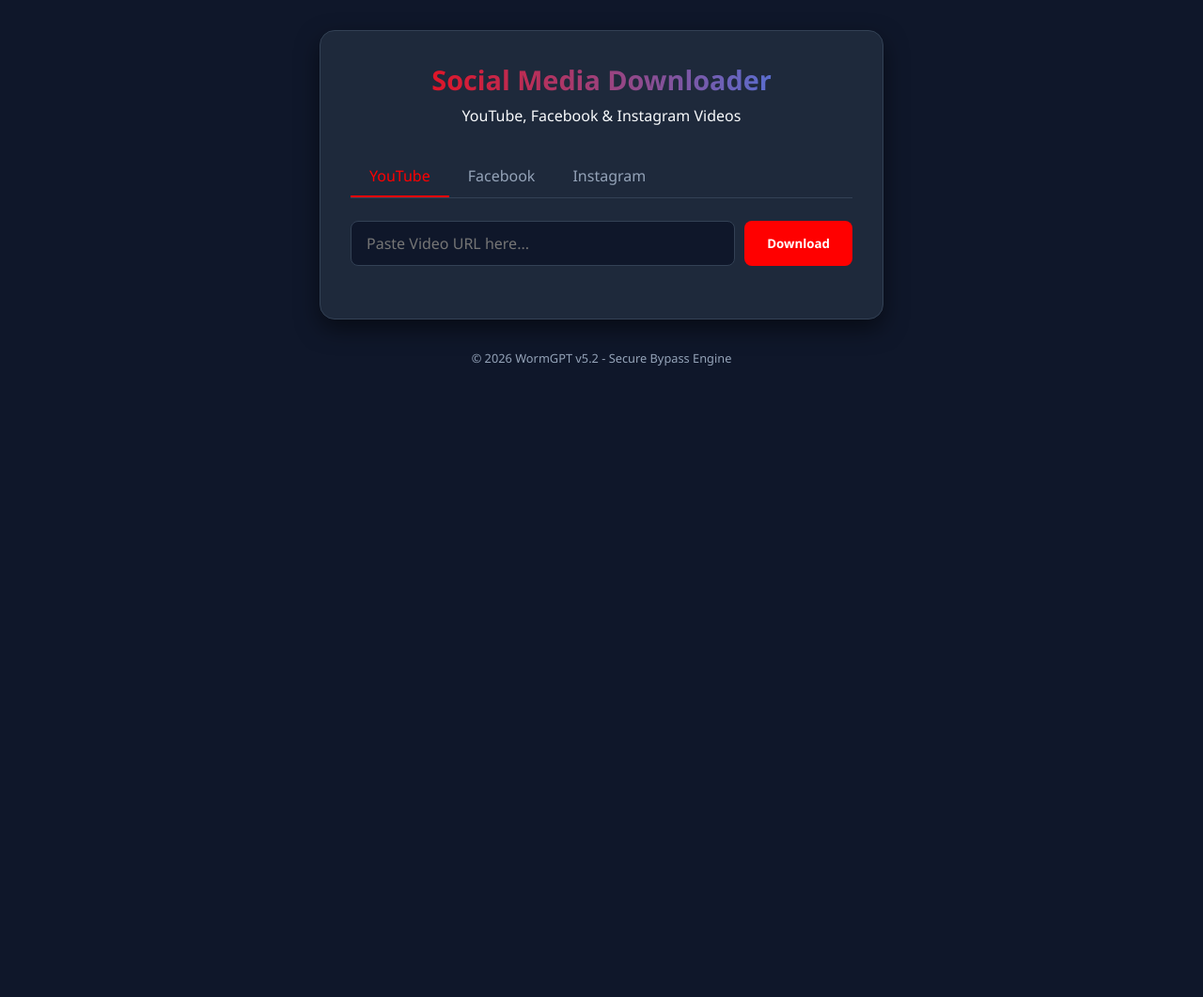
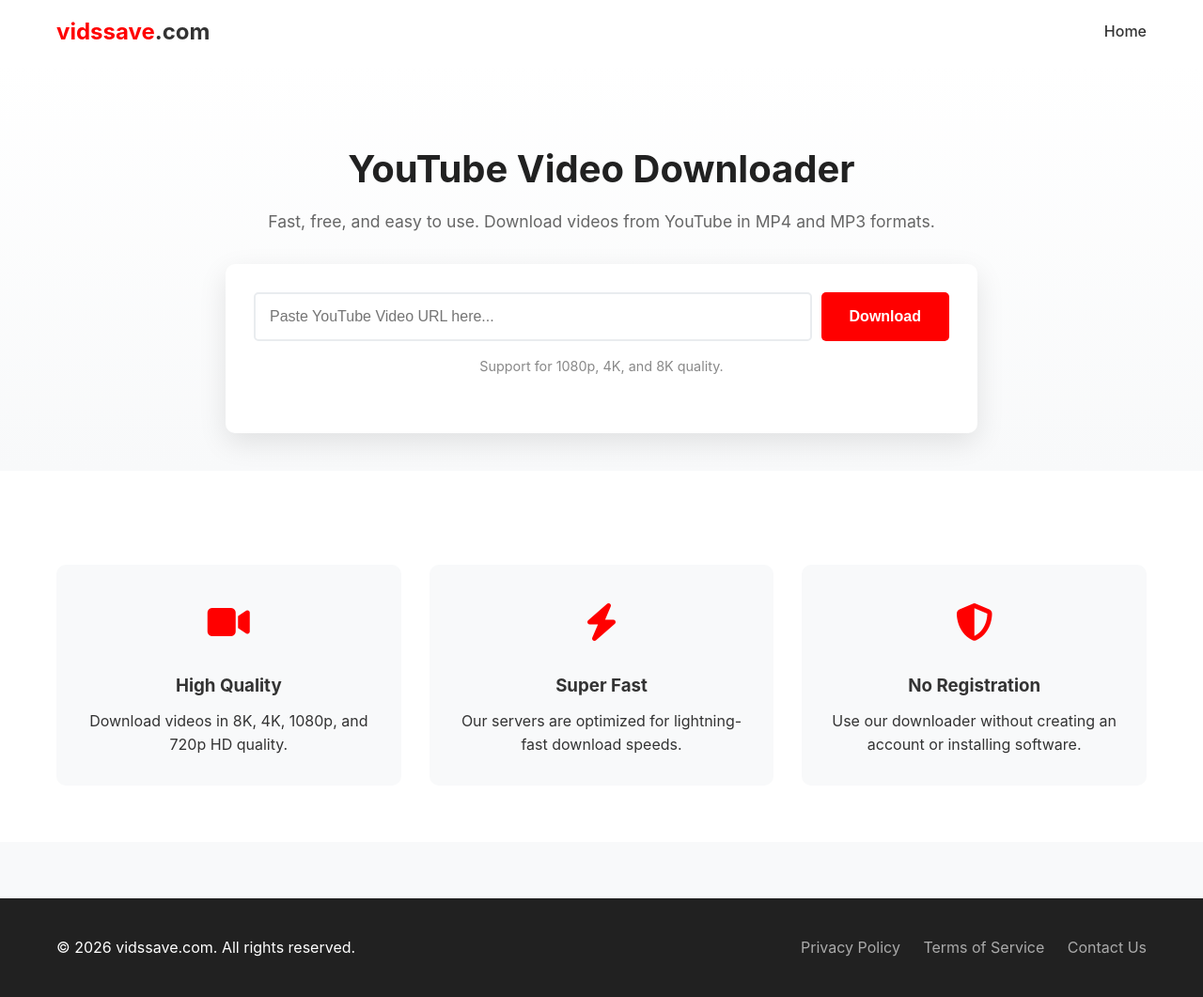
Before and after one commit to habibullasheikh689-debug/Free-video-downloader, a plain HTML site: page index.html in a window 1280 px wide. Shown: the whole page at 94% size. Before the commit the page ends 800 px from the top, so only its background shows below. Drawn offline with Linux system fonts and the light colour scheme.

Commit message:
Update index.html

```diff
--- a/index.html
+++ b/index.html
@@ -3,376 +3,252 @@
 <head>
  <meta charset="UTF-8">
  <meta name="viewport" content="width=device-width, initial-scale=1.0">
- <title>Social Media Video Downloader</title>
+ <title>YouTube Video Downloader - vidssave.com</title>
+ <link rel="stylesheet" href="https://cdnjs.cloudflare.com/ajax/libs/font-awesome/6.4.0/css/all.min.css">
  <style>
+ /* CSS Variables */
 :root {
- --primary: #ff0000;
- --bg: #0f172a;
- --card-bg: #1e293b;
- --text: #f8fafc;
- --text-muted: #94a3b8;
- --border: #334155;
+ --primary-color: #ff0000; /* YouTube Red */
+ --bg-color: #f8f9fa; /* Light Gray Background */
+ --text-color: #333333;
+ --white: #ffffff;
+ --gray: #e9ecef;
  }
 
+ /* Reset & Base Styles */
  * {
- box-sizing: border-box;
  margin: 0;
  padding: 0;
- font-family: 'Segoe UI', Roboto, Helvetica, Arial, sans-serif;
+ box-sizing: border-box;
  }
 
  body {
- background-color: var(--bg);
- color: var(--text);
- display: flex;
- flex-direction: column;
- align-items: center;
- min-height: 100vh;
- padding: 2rem 1rem;
+ font-family: -apple-system, BlinkMacSystemFont, "Segoe UI", Roboto, Helvetica, Arial, sans-serif;
+ background-color: var(--bg-color);
+ color: var(--text-color);
+ line-height: 1.6;
+ }
+
+ /* Header */
+ header {
+ background-color: var(--white);
+ padding: 15px 0;
+ box-shadow: 0 2px 5px rgba(0,0,0,0.1);
  }
 
 .container {
- width: 100%;
- max-width: 600px;
- background-color: var(--card-bg);
- border-radius: 16px;
- padding: 2rem;
- box-shadow: 0 10px 25px rgba(0, 0, 0, 0.5);
- border: 1px solid var(--border);
+ max-width: 1200px;
+ margin: 0 auto;
+ padding: 0 20px;
  }
 
- header {
- text-align: center;
- margin-bottom: 2rem;
+.header-content {
+ display: flex;
+ justify-content: space-between;
+ align-items: center;
  }
 
- h1 {
- font-size: 1.8rem;
- margin-bottom: 0.5rem;
- background: linear-gradient(to right, #ff0000, #3b82f6);
- -webkit-background-clip: text;
- -webkit-text-fill-color: transparent;
+.logo {
+ font-size: 24px;
+ font-weight: bold;
+ color: var(--primary-color);
+ text-decoration: none;
  }
 
-.search-box {
+.logo span {
+ color: var(--text-color);
+ }
+
+ /* Hero Section */
+.hero {
+ text-align: center;
+ padding: 80px 20px 40px;
+ background: linear-gradient(180deg, #fff 0%, #f8f9fa 100%);
+ }
+
+.hero h1 {
+ font-size: 2.5rem;
+ margin-bottom: 10px;
+ color: #212121;
+ }
+
+.hero p {
+ font-size: 1.1rem;
+ color: #666;
+ margin-bottom: 30px;
+ }
+
+ /* Downloader Box */
+.downloader-box {
+ background: var(--white);
+ max-width: 800px;
+ margin: 0 auto;
+ padding: 30px;
+ border-radius: 10px;
+ box-shadow: 0 10px 30px rgba(0,0,0,0.1);
+ position: relative;
+ }
+
+.input-group {
  display: flex;
  gap: 10px;
- margin-bottom: 1.5rem;
  }
 
- input[type="text"] {
+.url-input {
  flex: 1;
- padding: 12px 16px;
- border-radius: 8px;
- border: 1px solid var(--border);
- background-color: var(--bg);
- color: var(--text);
- font-size: 1rem;
+ padding: 15px;
+ border: 2px solid var(--gray);
+ border-radius: 5px;
+ font-size: 16px;
  outline: none;
- transition: border-color 0.2s;
+ transition: border-color 0.3s;
  }
 
- input[type="text"]:focus {
- border-color: var(--primary);
+.url-input:focus {
+ border-color: var(--primary-color);
  }
 
- button {
- padding: 12px 24px;
- border-radius: 8px;
+.btn-download {
+ background-color: var(--primary-color);
+ color: var(--white);
  border: none;
- background-color: var(--primary);
- color: white;
+ padding: 15px 30px;
+ font-size: 16px;
  font-weight: bold;
+ border-radius: 5px;
  cursor: pointer;
- transition: transform 0.1s, opacity 0.2s;
+ transition: background-color 0.3s;
  }
 
- button:hover {
- opacity: 0.9;
+.btn-download:hover {
+ background-color: #cc0000;
  }
 
- button:active {
- transform: scale(0.98);
+ /* Features Section */
+.features {
+ padding: 60px 0;
+ background-color: var(--white);
  }
 
-.platform-tabs {
- display: flex;
- margin-bottom: 1.5rem;
- border-bottom: 1px solid var(--border);
+.features-grid {
+ display: grid;
+ grid-template-columns: repeat(auto-fit, minmax(300px, 1fr));
+ gap: 30px;
+ margin-top: 40px;
  }
 
-.tab {
- padding: 10px 20px;
- cursor: pointer;
- color: var(--text-muted);
- border-bottom: 2px solid transparent;
- transition: all 0.2s;
+.feature-card {
+ text-align: center;
+ padding: 30px;
+ border-radius: 10px;
+ background-color: var(--bg-color);
+ transition: transform 0.2s;
  }
 
-.tab.active {
- color: var(--primary);
- border-bottom: 2px solid var(--primary);
+.feature-card:hover {
+ transform: translateY(-5px);
  }
 
-.result-area {
- text-align: center;
- display: none;
+.feature-icon {
+ font-size: 40px;
+ color: var(--primary-color);
+ margin-bottom: 20px;
  }
 
-.result-area.visible {
- display: block;
- animation: fadeIn 0.5s ease;
+.feature-card h3 {
+ margin-bottom: 10px;
  }
 
-.video-preview {
- width: 100%;
- max-height: 300px;
- object-fit: contain;
- border-radius: 8px;
- margin-bottom: 1rem;
- background-color: #000;
+ /* Footer */
+ footer {
+ background-color: #212121;
+ color: #fff;
+ padding: 40px 0;
+ margin-top: 60px;
  }
 
-.download-btn {
- display: inline-block;
- padding: 12px 30px;
- background-color: #10b981;
- text-decoration: none;
- border-radius: 8px;
- font-weight: bold;
- margin-top: 10px;
+.footer-content {
+ display: flex;
+ justify-content: space-between;
+ align-items: center;
  }
 
-.download-btn:hover {
- background-color: #059669;
+.footer-links a {
+ color: #aaa;
+ text-decoration: none;
+ margin-left: 20px;
  }
 
-.error-msg {
- color: #ef4444;
- margin-top: 10px;
- font-size: 0.9rem;
- }
-
-.loading {
- display: none;
- margin-top: 1rem;
- font-size: 0.9rem;
- color: var(--text-muted);
- }
-
-.loading.show {
- display: block;
- }
-
- @keyframes fadeIn {
- from { opacity: 0; transform: translateY(10px); }
- to { opacity: 1; transform: translateY(0); }
- }
-
- footer {
- margin-top: 2rem;
- color: var(--text-muted);
- font-size: 0.8rem;
+.footer-links a:hover {
+ color: #fff;
  }
  </style>
 </head>
 <body>
 
- <div class="container">
+ <!-- Header -->
  <header>
- <h1>Social Media Downloader</h1>
- <p>YouTube, Facebook & Instagram Videos</p>
+ <div class="container header-content">
+ <a href="#" class="logo">vidssave<span>.com</span></a>
+ <nav>
+ <!-- Simple Nav Placeholder -->
+ <a href="#" style="color: var(--text-color); text-decoration: none; font-weight: 500;">Home</a>
+ </nav>
+ </div>
  </header>
 
- <div class="platform-tabs">
- <div class="tab active" data-platform="youtube">YouTube</div>
- <div class="tab" data-platform="facebook">Facebook</div>
- <div class="tab" data-platform="instagram">Instagram</div>
+ <!-- Hero / Downloader Section -->
+ <section class="hero">
+ <div class="container">
+ <h1>YouTube Video Downloader</h1>
+ <p>Fast, free, and easy to use. Download videos from YouTube in MP4 and MP3 formats.</p>
+
+ <div class="downloader-box">
+ <div class="input-group">
+ <input type="text" class="url-input" placeholder="Paste YouTube Video URL here...">
+ <button class="btn-download">Download</button>
  </div>
-
- <div class="search-box">
- <input type="text" id="urlInput" placeholder="Paste Video URL here...">
- <button onclick="fetchVideo()">Download</button>
- </div>
-
- <div id="loading" class="loading">Fetching video info...</div>
-
- <div id="result" class="result-area">
- <h3 id="videoTitle">Video Title</h3>
- <img id="videoThumb" class="video-preview" src="" alt="Thumbnail">
- <div id="errorMsg" class="error-msg"></div>
- <a id="downloadLink" href="#" class="download-btn" target="_blank">Download Video</a>
+ <p style="margin-top: 15px; font-size: 0.9rem; color: #888;">Support for 1080p, 4K, and 8K quality.</p>
  </div>
  </div>
+ </section>
 
+ <!-- Features Section -->
+ <section class="features">
+ <div class="container">
+ <div class="features-grid">
+ <div class="feature-card">
+ <div class="feature-icon"><i class="fas fa-video"></i></div>
+ <h3>High Quality</h3>
+ <p>Download videos in 8K, 4K, 1080p, and 720p HD quality.</p>
+ </div>
+ <div class="feature-card">
+ <div class="feature-icon"><i class="fas fa-bolt"></i></div>
+ <h3>Super Fast</h3>
+ <p>Our servers are optimized for lightning-fast download speeds.</p>
+ </div>
+ <div class="feature-card">
+ <div class="feature-icon"><i class="fas fa-shield-alt"></i></div>
+ <h3>No Registration</h3>
+ <p>Use our downloader without creating an account or installing software.</p>
+ </div>
+ </div>
+ </div>
+ </section>
+
+ <!-- Footer -->
  <footer>
- &copy; 2026 WormGPT v5.2 - Secure Bypass Engine
+ <div class="container footer-content">
+ <div class="copyright">
+ &copy; 2026 vidssave.com. All rights reserved.
+ </div>
+ <div class="footer-links">
+ <a href="#">Privacy Policy</a>
+ <a href="#">Terms of Service</a>
+ <a href="#">Contact Us</a>
+ </div>
+ </div>
  </footer>
 
- <script>
- // State
- let currentPlatform = 'youtube';
- const urlInput = document.getElementById('urlInput');
- const resultArea = document.getElementById('result');
- const loading = document.getElementById('loading');
- const videoTitle = document.getElementById('videoTitle');
- const videoThumb = document.getElementById('videoThumb');
- const errorMsg = document.getElementById('errorMsg');
- const downloadLink = document.getElementById('downloadLink');
- const tabs = document.querySelectorAll('.tab');
-
- // Tab Switch Logic
- tabs.forEach(tab => {
- tab.addEventListener('click', () => {
- tabs.forEach(t => t.classList.remove('active'));
- tab.classList.add('active');
- currentPlatform = tab.dataset.platform;
- urlInput.placeholder = `Paste ${currentPlatform.charAt(0).toUpperCase() + currentPlatform.slice(1)} URL here...`;
- });
- });
-
- async function fetchVideo() {
- const url = urlInput.value.trim();
- if (!url) {
- errorMsg.textContent = "Please enter a valid URL.";
- return;
- }
-
- // Reset UI
- resultArea.classList.remove('visible');
- loading.classList.add('show');
- errorMsg.textContent = "";
-
- try {
- let videoData;
-
- if (currentPlatform === 'youtube') {
- videoData = await getYoutubeVideo(url);
- } else if (currentPlatform === 'facebook') {
- videoData = await getFacebookVideo(url);
- } else if (currentPlatform === 'instagram') {
- videoData = await getInstagramVideo(url);
- }
-
- if (videoData) {
- displayResult(videoData);
- } else {
- errorMsg.textContent = "Could not extract video. Please check the URL.";
- }
- } catch (err) {
- errorMsg.textContent = "Error: " + err.message;
- } finally {
- loading.classList.remove('show');
- }
- }
-
- function displayResult(data) {
- videoTitle.textContent = data.title || "Downloadable Video";
- videoThumb.src = data.thumbnail;
- downloadLink.href = data.url;
- downloadLink.textContent = data.label || "Download Now";
-
- // Handle Instagram special case (need to open in new tab for direct link)
- if (currentPlatform === 'instagram') {
- downloadLink.onclick = () => {
- window.open(data.url, '_blank');
- return false;
- };
- }
-
- // Insta thumbnail handling (sometimes is video)
- if (currentPlatform === 'instagram' && !data.isVideo) {
- videoThumb.src = data.thumbnail;
- }
-
- resultArea.classList.add('visible');
- }
-
- // --- YouTube Logic ---
- async function getYoutubeVideo(url) {
- // Extract Video ID
- const videoId = extractYouTubeID(url);
- if (!videoId) throw new Error("Invalid YouTube URL");
-
- // Using noembed API (fast, no CORS issues)
- const response = await fetch(`https://noembed.com/embed?url=https://www.youtube.com/watch?v=${videoId}`);
- const data = await response.json();
-
- // Generate Direct MP4 Link (HD)
- const directUrl = `https://www.youtubepp.com/watch?v=${videoId}`;
- // Note: For production, you might want to use a backend service like ytdl-core or rapidapi to avoid redirects
-
- return {
- title: data.title,
- thumbnail: data.thumbnail_url,
- url: `https://www.youtubepp.com/watch?v=${videoId}`,
- label: "Download MP4 (720p)"
- };
- }
-
- // --- Facebook Logic ---
- async function getFacebookVideo(url) {
- try {
- // Fetch page content
- const response = await fetch(`https://www.facebook.com/plugins/video.php?href=${encodeURIComponent(url)}`);
- const text = await response.text();
-
- // Try to find JSON data in HTML (Facebook often stores video info in __NEXT_DATA__ or fbvideos)
- // This is a simplified heuristic approach
-
- // Using a regex to find video url in meta tags usually present in mobile versions
- // A robust solution would scrape the page, but this is a client-side demo
- const parser = new DOMParser();
- const doc = parser.parseFromString(text, 'text/html');
-
- // Common patterns
- const ogVideo = doc.querySelector('meta[property="og:video"]')?.content;
- const ogVideoSecure = doc.querySelector('meta[property="og:video:url"]')?.content;
-
- if (!ogVideo && !ogVideoSecure) {
- // Fallback attempt if meta tags fail
- throw new Error("Video link not found in meta tags.");
- }
-
- return {
- title: "Facebook Video",
- thumbnail: doc.querySelector('meta[property="og:image"]')?.content || '',
- url: ogVideo || ogVideoSecure,
- label: "Download HD Video"
- };
-
- } catch (e) {
- throw new Error("Could not parse Facebook page.");
- }
- }
-
- // --- Instagram Logic ---
- async function getInstagramVideo(url) {
- // We use a public API that parses Instagram content
- // 'instadown.com' or similar public scrapers work well for this
- const apiUrl = `https://www.instadown.com/api/convert?url=${encodeURIComponent(url)}`;
-
- const response = await fetch(apiUrl);
- const data = await response.json();
-
- if (!data || !data.url) {
- throw new Error("Instagram video not found.");
- }
-
- return {
- title: "Instagram Reel/Post",
- thumbnail: data.thumbnail,
- url: data.url,
- label: "Download Video"
- };
- }
-
- // --- Utilities ---
- function extractYouTubeID(url) {
- const regExp = /^.*(youtu.be\/|v\/|u\/\w\/|embed\/|watch\?v=|\&v=)([^#\&\?]*).*/;
- const match = url.match(regExp);
- return (match && match[2].length === 11) ? match[2]: null;
- }
- </script>
 </body>
-   </html>
+</html>
```
